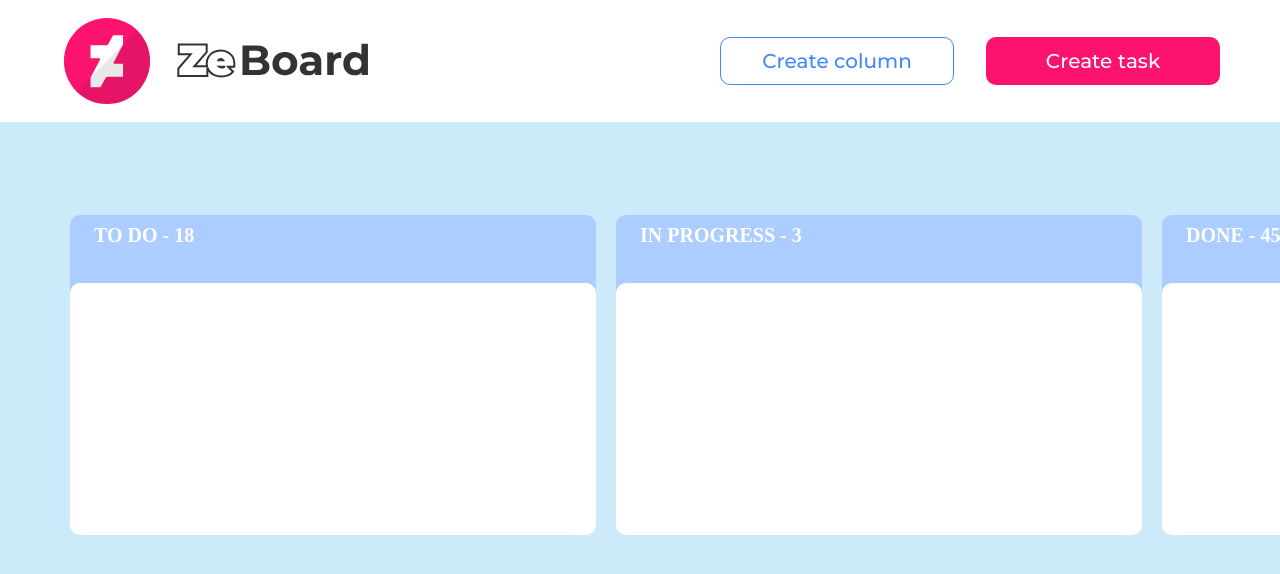
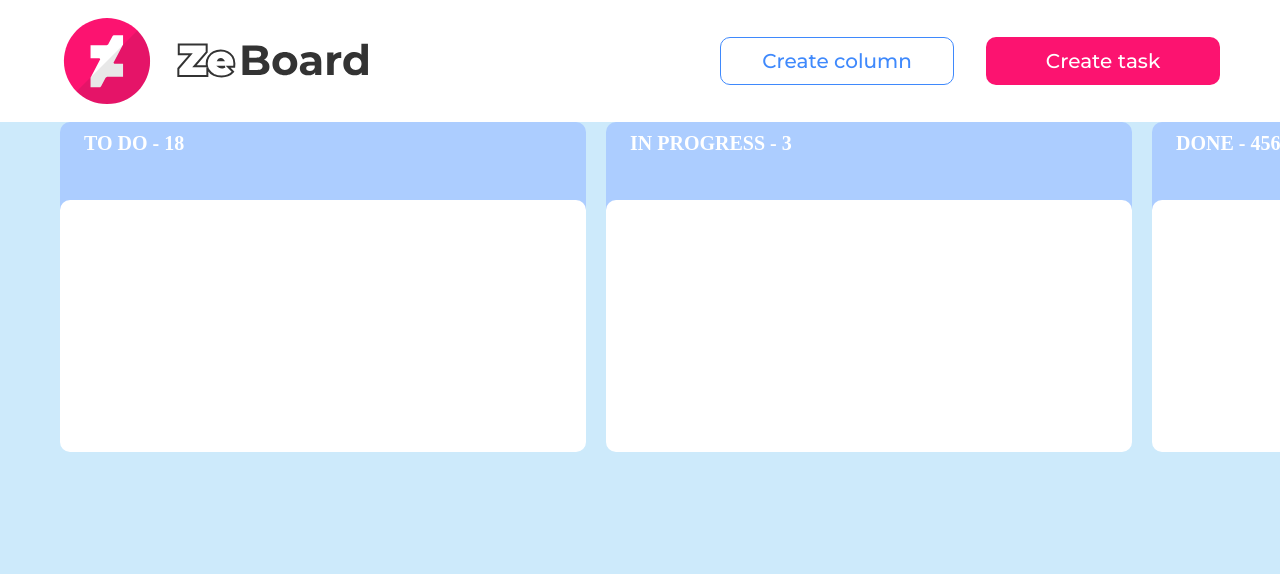
Before and after one commit to Poznalex/my-crm-main, a Vue app: page / in a window 1280 px wide. Shown: the top 574 px of the page. Built offline with nearby package versions, Linux system fonts and the light colour scheme; a web font is replaced by a local one.

Commit message:
fix finish

```diff
--- a/src/assets/styles/reset.css
+++ b/src/assets/styles/reset.css
@@ -85,6 +85,7 @@ video {
     font-size: 100%;
     font: inherit;
     vertical-align: baseline;
+    box-sizing: border-box;
 }
 
 /* HTML5 display-role reset for older browsers */
--- a/src/components/Column.vue
+++ b/src/components/Column.vue
@@ -1,21 +1,21 @@
 <script>
- export default {
-    name: 'column',
+export default {
+    name: "column",
     props: {
         title: {
             type: String,
-            default: ''
+            default: "",
         },
 
         amountTasks: {
             type: Number,
-            default: ''
+            default: "",
         },
     },
 
-    data () {
+    data() {
         return {
-            isOpened: false
+            isOpened: false,
         };
     },
 
@@ -23,18 +23,22 @@
         showTasks() {
             const isMobile = window.innerWidth < 768;
             if (isMobile) this.isOpened = !this.isOpened;
-        }
-  }
-
-}
-
+        },
+    },
+};
 </script>
 
 <template>
     <div class="column" :class="{ 'column--open': isOpened }">
-        <div class="column__header"  @click="showTasks">
-            <div class="column__header-title">{{ title }} {{ amountTasks }}</div>
-            <img class="column__arrow" alt="arrow" src="/src/assets/images/main/column-arrow.svg">
+        <div class="column__header" @click="showTasks">
+            <div class="column__header-title">
+                {{ title }} - {{ amountTasks }}
+            </div>
+            <img
+                class="column__arrow"
+                alt="arrow"
+                src="/src/assets/images/main/column-arrow.svg"
+            />
         </div>
         <div class="column__tasks"></div>
     </div>
@@ -45,41 +49,40 @@
     display: flex;
     justify-content: space-between;
     align-items: center;
-    flex-shrink: 0;
     width: 100%;
     height: 44px;
     background: var(--main-color-light-blue);
     margin-bottom: 10px;
     border-radius: 10px;
+    padding: 10px 14px 10px 10px;
 }
 
 .column__header-title {
-    display: flex;
-    margin-left: 10px;
     width: auto;
-    height: 20px;
     justify-content: center;
     align-items: center;
     color: var(--main-color-white);
     font-weight: 700;
     font-size: 16px;
     text-transform: uppercase;
-    flex-shrink: 0;
+    overflow: hidden;
+    white-space: nowrap;
+    text-overflow: ellipsis;
 }
 
- .column__arrow {
-    margin-right: 14px;
+.column__arrow {
+    margin-left: 14px;
 }
- .column--open .column__header img {
+
+.column--open .column__header img {
     rotate: 180deg;
 }
 
 .column__tasks {
     display: none;
-    padding: 0 18px;
     background-color: var(--main-color-white);
     min-height: 44px;
-    margin-bottom: 7px;
+    margin-bottom: 12px;
     border-radius: 10px;
 }
 
@@ -87,29 +90,28 @@
     display: flex;
 }
 
+@media screen and (min-width: 768px) {
+    .column {
+        margin-right: 20px;
+        width: 526px;
+        flex-shrink: 0;
+    }
 
-@media screen and (min-width: 768px) {
     .column__header {
         align-items: start;
-        width: 526px;
         height: 118px;
-        margin: 0 10px;
-        margin-bottom: 0;
-        overflow: auto;
+        padding: 10px 24px;
     }
 
     .column__header-title {
         font-size: 20px;
-        margin: 10px 24px;
     }
 
     .column__tasks {
         display: flex;
-        width: 526px;
-        padding: 0;
         background-color: var(--main-color-white);
         min-height: 252px;
-        margin: -50px 10px 0;
+        margin-top: -50px;
         border-radius: 10px;
     }
 
@@ -121,5 +123,4 @@
         display: none;
     }
 }
-
 </style>
--- a/src/components/Header.vue
+++ b/src/components/Header.vue
@@ -3,12 +3,16 @@
 <template>
     <div class="header">
         <div class="header__logo">
-            <img class="header__logo__img" alt="logo" src="/src/assets/images/header/logo-header.svg">
+            <img
+                class="header__logo__img"
+                alt="logo"
+                src="/src/assets/images/header/logo-header.svg"
+            />
         </div>
         <button class="header__button btn-column">Create column</button>
         <button class="header__button btn-task">Create task</button>
         <div class="header__plus">
-            <img alt="logo" src="/src/assets/images/header/icon-plus.svg">
+            <img alt="logo" src="/src/assets/images/header/icon-plus.svg" />
         </div>
     </div>
 </template>
@@ -75,8 +79,7 @@
 }
 
 @media screen and (min-width: 768px) {
-   .header {
-        display: flex;
+    .header {
         padding: 0 24px;
         height: 122px;
     }
--- a/src/components/Main.vue
+++ b/src/components/Main.vue
@@ -1,17 +1,17 @@
 <script setup>
- import Column from '/src/components/Column.vue';
+import Column from "/src/components/Column.vue";
 </script>
 
 <template>
-    <div class='main'>
-        <column title="to do -" amountTasks="18" />
-        <column title="in progress -" amountTasks="3" />
-        <column title="done -" amountTasks="456" />
+    <div class="main">
+        <column title="to do" amountTasks="18" />
+        <column title="in progress" amountTasks="3" />
+        <column title="done" amountTasks="456" />
 
-        <div class='main__create-column'>
-            <div class='create-column__text'>Create column</div>
-            <div class='create-column__sign'>
-                <img  class="create__column__plus" alt='plus' src='/src/assets/images/main/create-plus.svg'>
+        <div class="main__create-column">
+            <div class="create-column__text">Create column</div>
+            <div class="create-column__icon">
+                <img alt="plus" src="/src/assets/images/main/create-plus.svg" />
             </div>
         </div>
     </div>
@@ -21,9 +21,7 @@
 .main {
     display: flex;
     flex-direction: column;
-    justify-content: start;
-    padding: 0 10px;
-    margin-top: 24px;
+    padding: 24px 10px 0;
 }
 
 .main__create-column {
@@ -33,15 +31,12 @@
 }
 
 .create-column__text {
-    display: flex;
-    justify-content: center;
-    align-items: center;
     width: auto;
-    height: 18px;
+    line-height: 18px;
     color: var(--main-color-light-blue);
 }
 
-.create-column__sign {
+.create-column__icon {
     display: flex;
     justify-content: center;
     width: 14px;
@@ -50,14 +45,10 @@
     flex-shrink: 0;
 }
 
-
 @media screen and (min-width: 768px) {
     .main {
-    display: flex;
         flex-direction: row;
-    justify-content: start;
-    padding: 0 24px;
-    margin-top: 93px;
+        padding: 93px 24px 0;
         overflow-x: scroll;
     }
 
@@ -65,7 +56,6 @@
         display: none;
     }
 }
-
 
 @media screen and (min-width: 1024px) {
     .main {
```
Also changed, not shown: 1 other file (tests, documents, lock files or other folders). Lines whose indentation alone changed are shown as unchanged.
